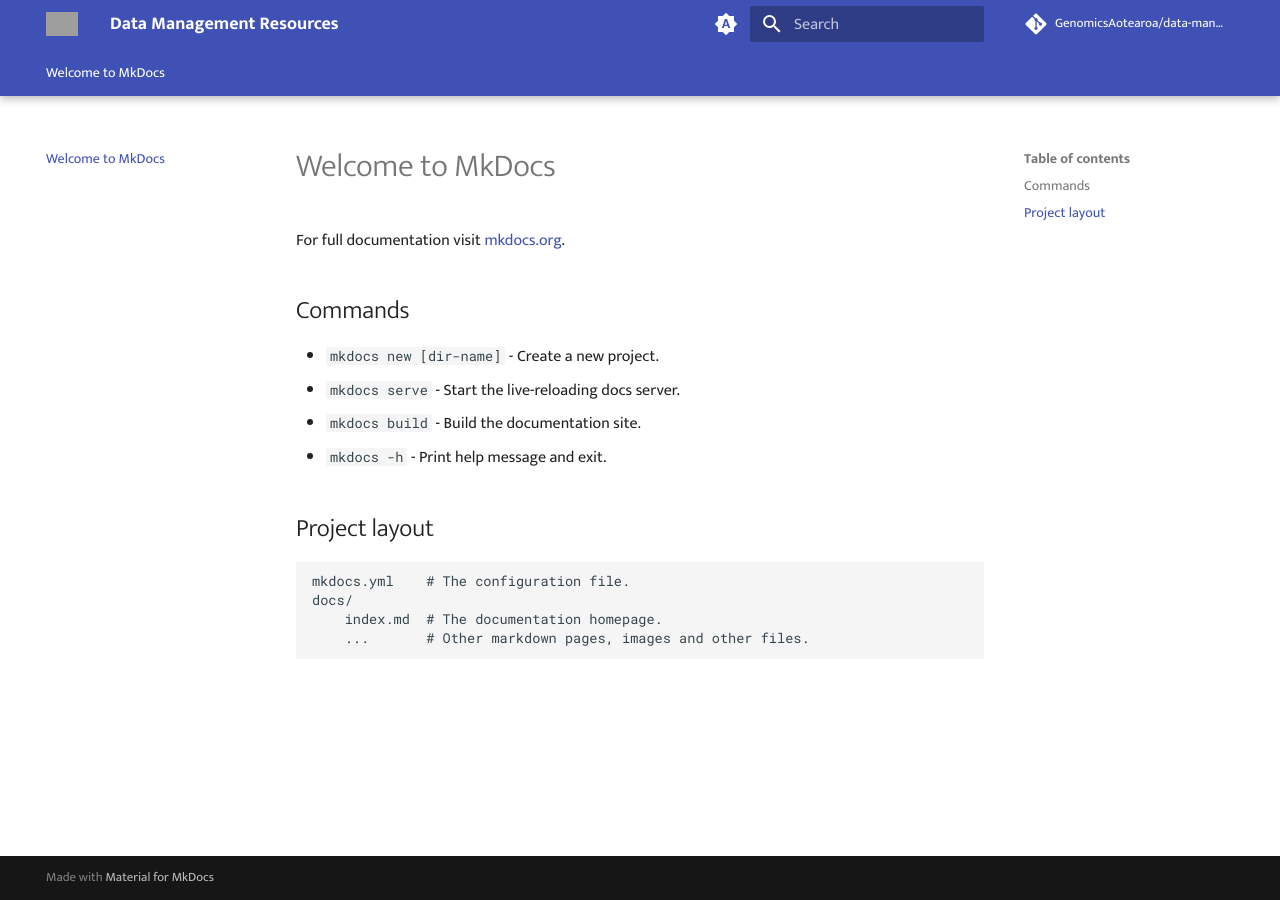
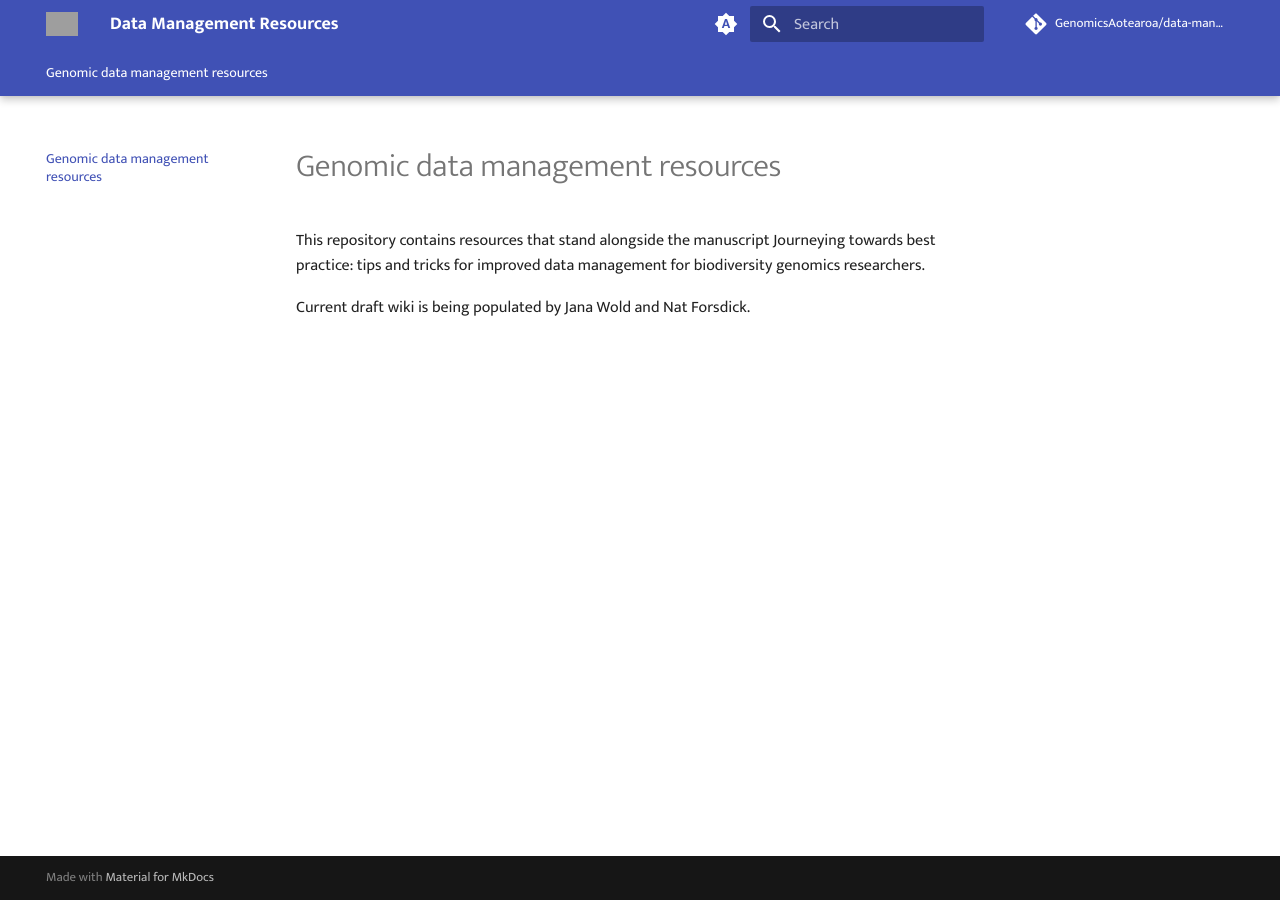
Before and after one commit to GenomicsAotearoa/data-management-resources, an MkDocs documentation site: the page built from docs/index.md, in a window 1280 px wide. Built offline with MkDocs 1.6.1 and Material for MkDocs 9.7.7, drawn with Linux system fonts in a browser that asks for light colours; comment, search, counter and statistics services are not loaded; grey boxes are pictures that could not be loaded.

Commit message:
populate index.md file

```diff
--- a/docs/index.md
+++ b/docs/index.md
@@ -1,17 +1,5 @@
-# Welcome to MkDocs
+# Genomic data management resources
 
-For full documentation visit [mkdocs.org](https://www.mkdocs.org).
+This repository contains resources that stand alongside the manuscript Journeying towards best practice: tips and tricks for improved data management for biodiversity genomics researchers.
 
-## Commands
-
-* `mkdocs new [dir-name]` - Create a new project.
-* `mkdocs serve` - Start the live-reloading docs server.
-* `mkdocs build` - Build the documentation site.
-* `mkdocs -h` - Print help message and exit.
-
-## Project layout
-
-    mkdocs.yml    # The configuration file.
-    docs/
-        index.md  # The documentation homepage.
-        ...       # Other markdown pages, images and other files.
+Current draft wiki is being populated by Jana Wold and Nat Forsdick.
```
